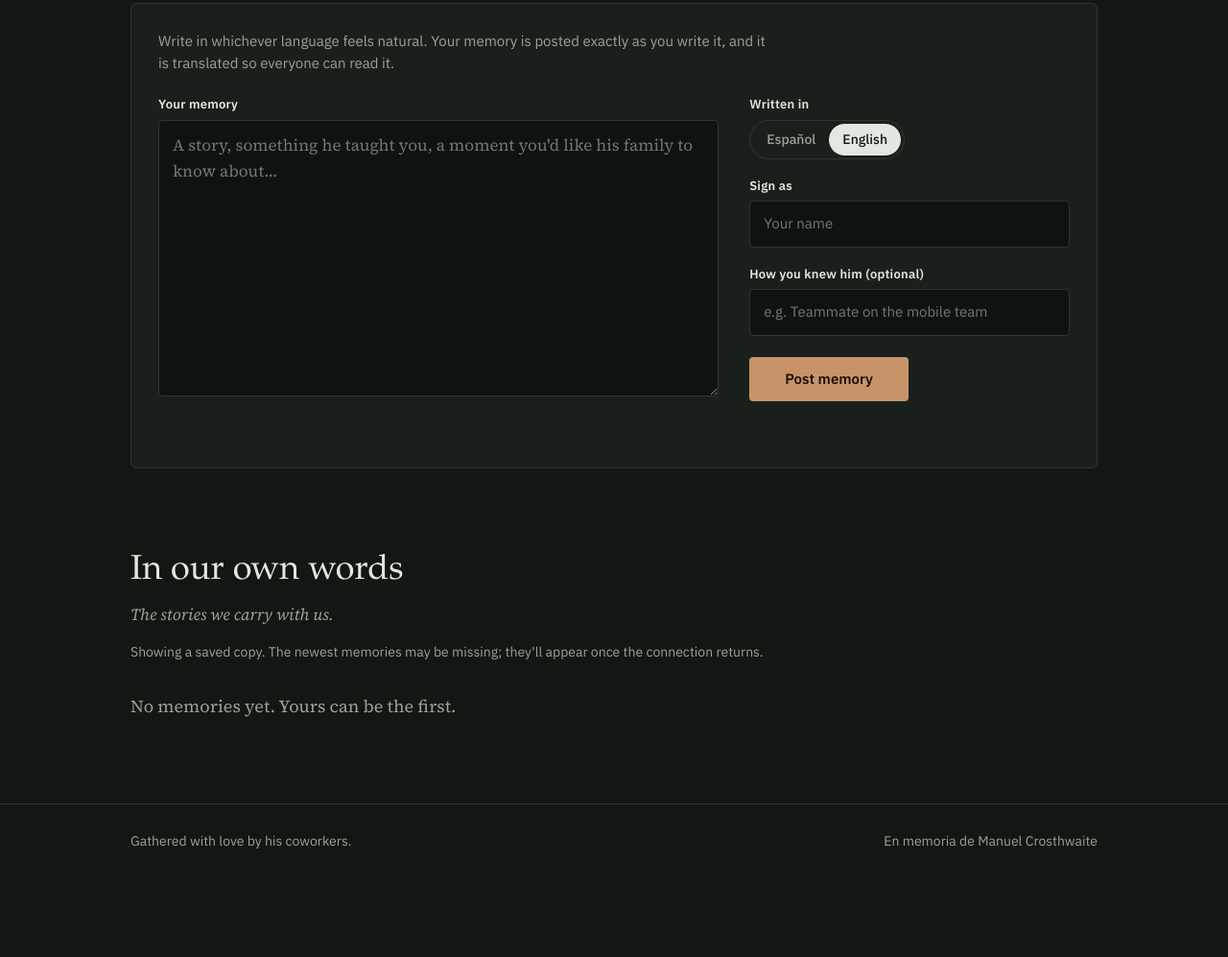
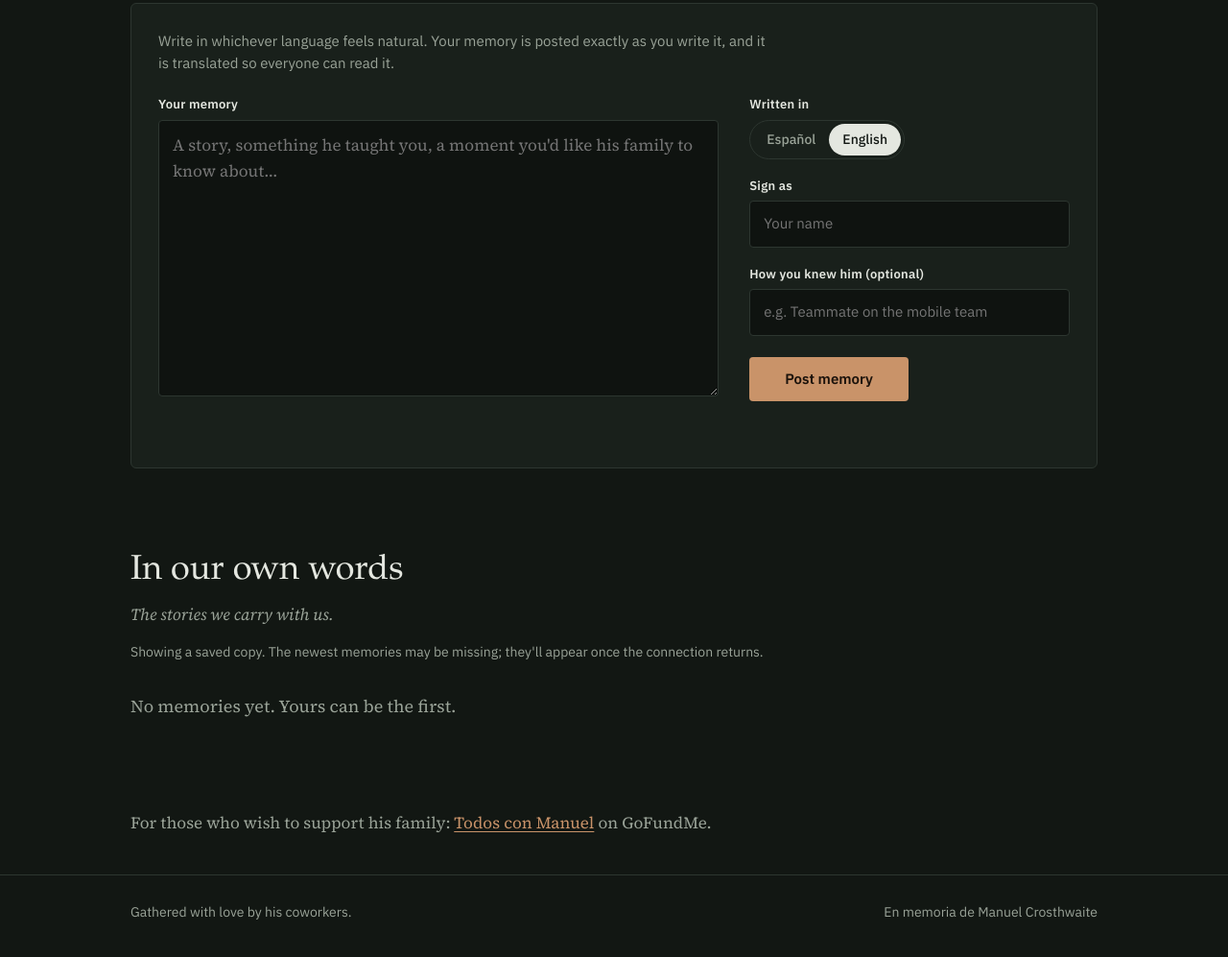
Before and after one commit to JonGonzalvo/recordando-manuel, a plain HTML site: page docs/index.html in a window 1280 px wide. Shown: the part 796-1793 px from the top of the page at 96% size. Before the commit the page ends 1731 px from the top, so only its background shows below. Drawn offline with Linux system fonts and the light colour scheme; no server answers; a web font is replaced by a local one.

Commit message:
Add a quiet line about the family's GoFundMe

```diff
--- a/docs/index.html
+++ b/docs/index.html
@@ -177,6 +177,9 @@ textarea:focus, input[type="text"]:focus { border-color: var(--accent); outline:
 .empty { grid-column: 1 / -1; padding-block: 8px 32px; color: var(--muted); font-family: var(--serif); font-size: 1.125rem; margin: 0; }
 .stale { grid-column: 1 / -1; color: var(--muted); font-size: 0.875rem; margin: 0 0 4px; }
 
+.support { padding-block: 8px 40px; }
+.support p { margin: 0; max-width: 40rem; font-family: var(--serif); font-size: 1.0625rem; color: var(--muted); }
+.support a { color: var(--accent); text-underline-offset: 3px; }
 footer { border-top: 1px solid var(--rule); padding-block: 28px 48px; color: var(--muted); font-size: 0.875rem; }
 footer .wrap { display: flex; flex-wrap: wrap; justify-content: space-between; gap: 12px; }
 
@@ -246,6 +249,10 @@ footer .wrap { display: flex; flex-wrap: wrap; justify-content: space-between; g
       </div>
       <div class="memories" id="memories" aria-live="polite"></div>
     </div>
+  </section>
+
+  <section class="support">
+    <div class="wrap"><p id="support"></p></div>
   </section>
 </main>
 
@@ -445,9 +452,28 @@ footer .wrap { display: flex; flex-wrap: wrap; justify-content: space-between; g
     document.title = lang === "es" ? "Recordando a Manuel" : "Remembering Manuel";
     document.querySelectorAll("[data-i18n]").forEach((n) => n.replaceChildren(bi(n.dataset.i18n)));
     $("portrait").alt = t("alt");
+    renderSupport();
     $("lang-es").setAttribute("aria-pressed", String(lang === "es"));
     $("lang-en").setAttribute("aria-pressed", String(lang === "en"));
     renderCount();
+  }
+
+  // A quiet, optional line about the family's fundraiser.
+  const FUND_URL = "https://www.gofundme.com/f/todos-con-manuel-crosswhite";
+  const SUPPORT = {
+    en: ["For those who wish to support his family: ", "Todos con Manuel", " on GoFundMe."],
+    es: ["Para quienes deseen apoyar a su familia: ", "Todos con Manuel", " en GoFundMe."],
+  };
+  function renderSupport() {
+    const wrap = el("span", { class: "bi" });
+    for (const l of ["en", "es"]) {
+      const [before, name, after] = SUPPORT[l];
+      wrap.append(el("span", { lang: l, class: l === lang ? "on" : "", "aria-hidden": l === lang ? null : "true" },
+        before,
+        el("a", { href: FUND_URL, target: "_blank", rel: "noopener noreferrer", tabindex: l === lang ? null : "-1", text: name }),
+        after));
+    }
+    $("support").replaceChildren(wrap);
   }
 
   function setLang(l) {
```
Also changed, not shown: src/page.html (+26 -0 lines), 1 other file.
